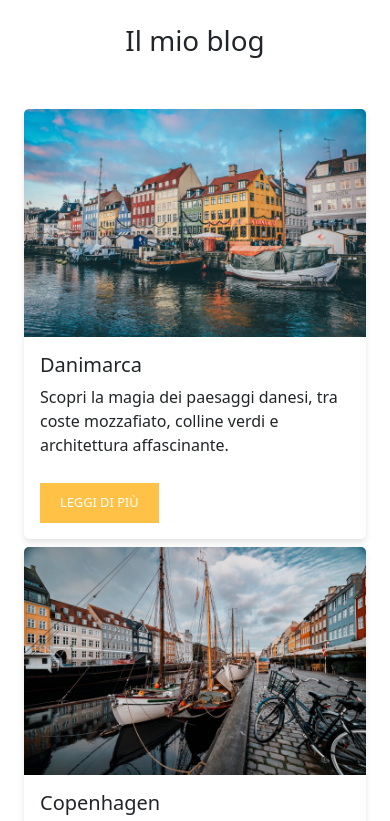
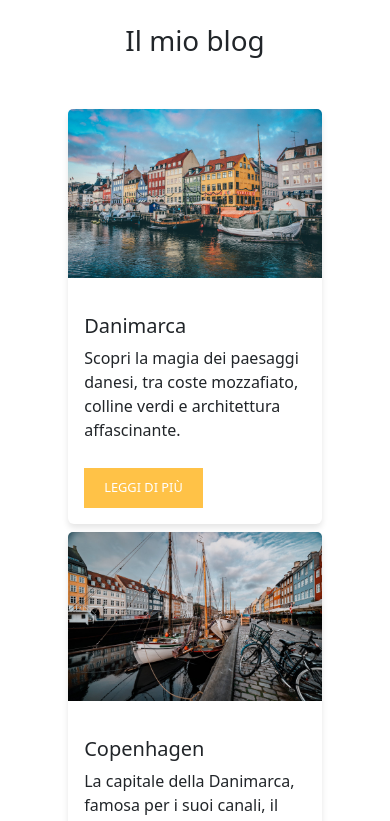
Before and after one commit to Melrizzuto/react-components, a React (Vite) app: page / in a window 390 px wide. Shown: the top 821 px of the page. Built offline with nearby package versions, Linux system fonts and the light colour scheme.

Commit message:
added card rotation, gap between elements, and updated flex-basis with calc

```diff
--- a/src/components/Card.module.css
+++ b/src/components/Card.module.css
@@ -2,7 +2,7 @@
 
 /* Stile della singola card */
 .card {
-    flex-basis: 30%;
+    flex-basis: calc(30% - 20px);
     flex-grow: 0;
     flex-shrink: 0;
     border: 0;
@@ -10,6 +10,12 @@
     display: flex;
     flex-direction: column;
     justify-content: space-between;
+    transition: all 0.5s;
+    gap: 20px;
+}
+
+.card:hover {
+    rotate: 2deg;
 }
 
 .cardImg {
@@ -41,13 +47,19 @@
 /* Media Queries */
 @media screen and (max-width: 900px) {
     .card {
-        flex-basis: 45%;
+        flex-basis: calc(80% - 20px);
     }
 }
 
 @media screen and (max-width: 768px) {
     .card {
-        flex-basis: 100%;
+        flex-basis: calc(80% - 20px)
+    }
+
+    .cardImg {
+        max-width: 600px;
+        max-height: 400px;
+        object-fit: cover;
     }
 
 }
```
